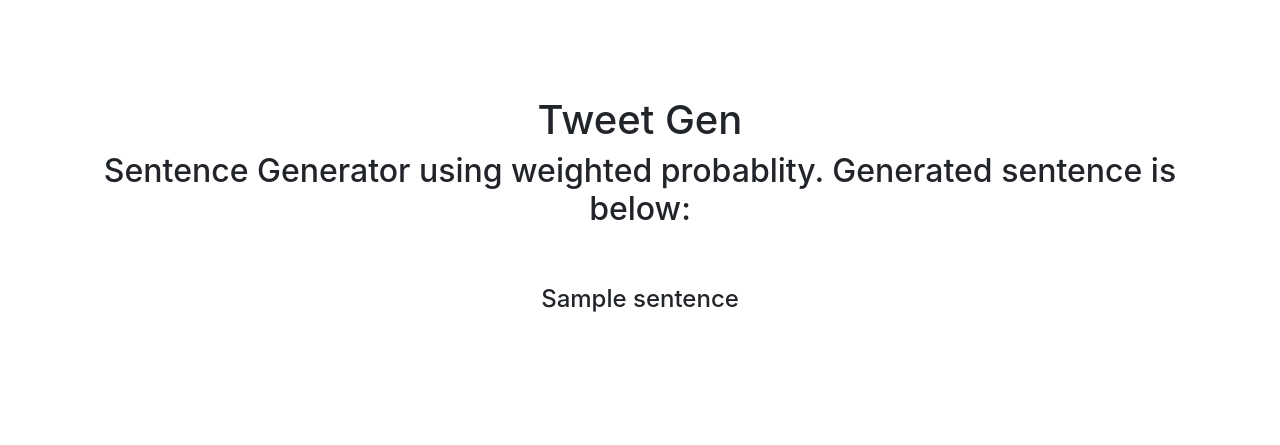
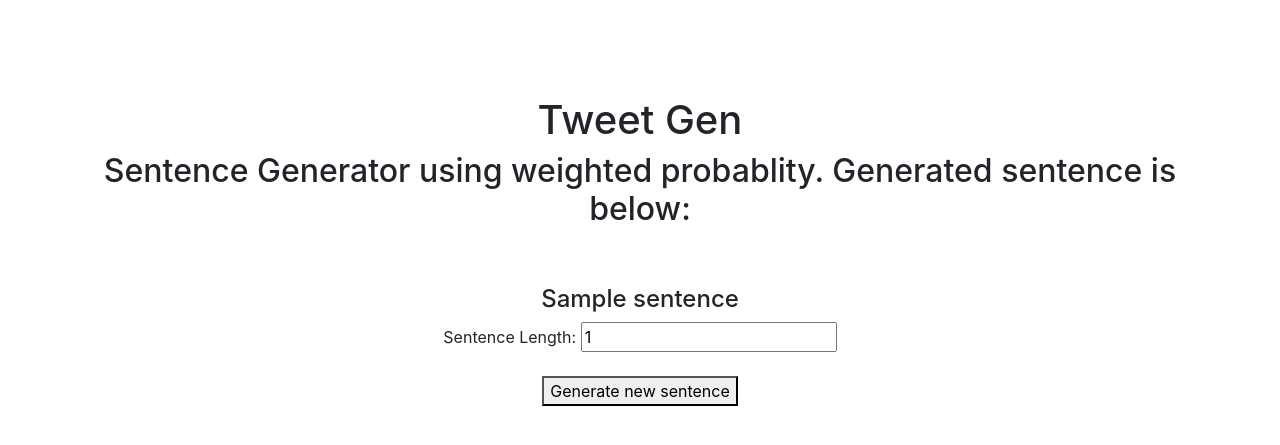
Before and after one commit to tempor1s/tweetgen, a Flask app: template templates/index.html in a window 1280 px wide. Shown: the top 445 px of the page. Run offline with Flask 2, Linux system fonts and the light colour scheme; the template is opened without the code that fills it: most values are stand-ins (such as "Sample title", 1, 10 or a date in 2020); some libraries are stand-ins or nearby versions.

Commit message:
[add] specify sentence length with input field

```diff
--- a/app.py
+++ b/app.py
@@ -1,12 +1,13 @@
-from flask import Flask, render_template
+from flask import Flask, render_template, request
 from lib.sample import get_sentence
 
 app = Flask(__name__)
 
 @app.route('/')
 def index():
-    sentence = get_sentence('lib/txt_files/sherlock.txt', amount=20)
-    return render_template('index.html', sentence=sentence)
+    num = int(request.args.get('num')) or 10
+    sentence = get_sentence('lib/txt_files/sherlock.txt', num)
+    return render_template('index.html', sentence=sentence, num=num)
 
 if __name__ == "__main__":
     app.run(debug=True)
--- a/templates/index.html
+++ b/templates/index.html
@@ -1,8 +1,19 @@
-{% extends 'base.html' %}
-{% block content %}
+{% extends 'base.html' %} {% block content %}
 <div>
     <h1>Tweet Gen</h1>
-    <h2>Sentence Generator using weighted probablity. Generated sentence is below:</h2><br><br>
+    <h2>
+        Sentence Generator using weighted probablity. Generated sentence is
+        below:
+    </h2>
+    <br /><br />
     <h4>{{ sentence }}</h4>
+    <form method="GET" action="/">
+        Sentence Length:     <input
+            type="number"
+            name="num"
+            value="{{ num }}"
+        /><br /><br />
+        <button type="submit">Generate new sentence</button>
+    </form>
 </div>
 {% endblock %}
```
Also changed, not shown: 2 other files.
